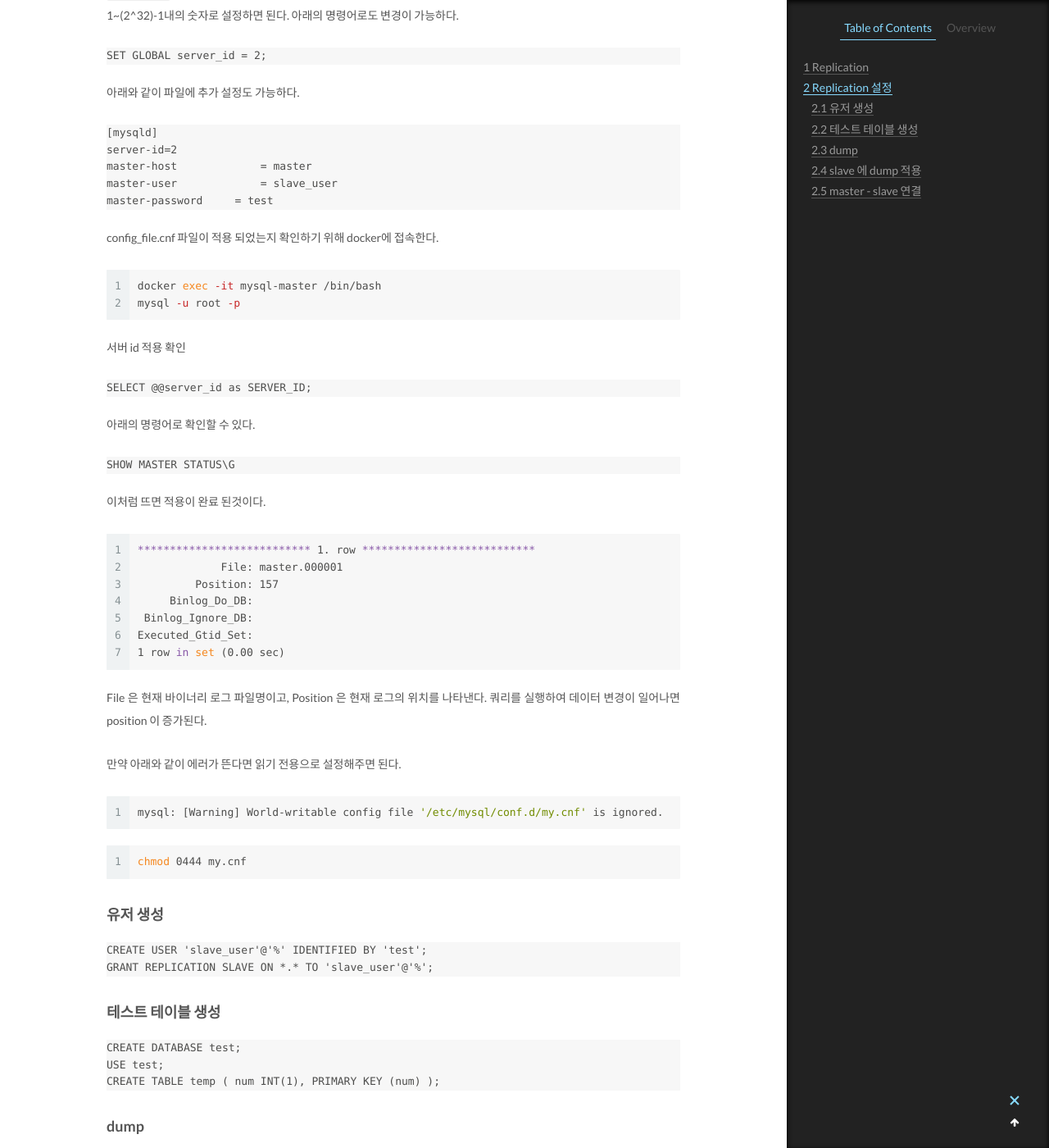
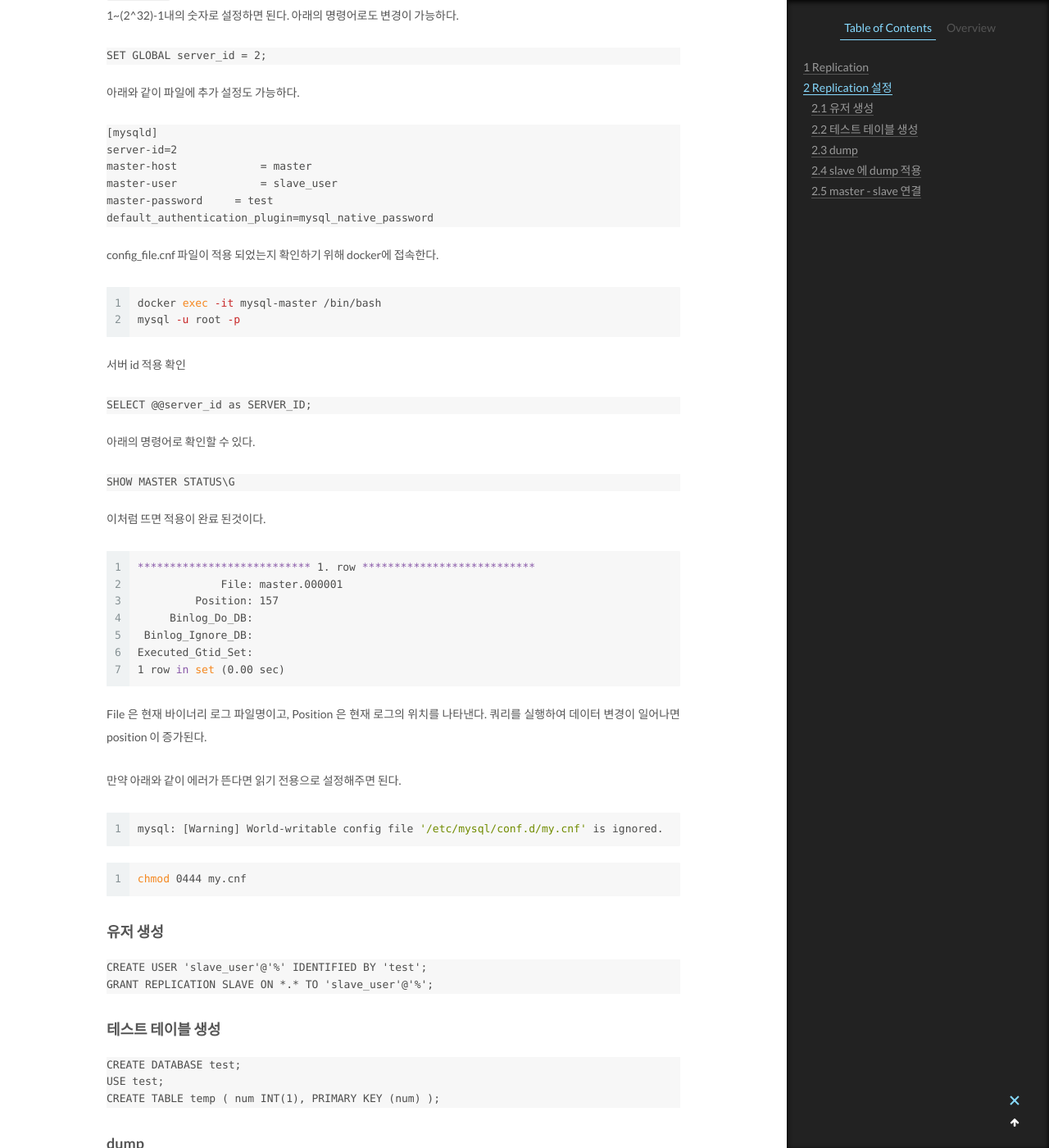
Before and after one commit to hanbong5938/hanbong5938.github.io, a Jekyll site: the page built from _posts/mySql/2022-07-19-[Docker]Mysql Replication.md, in a window 1280 px wide and 1400 px high, scrolled down 1537 px. Shown: the whole window at 82% size. Built offline with Jekyll 4.4.1, drawn with Linux system fonts in a browser that asks for light colours; comment, search, counter and statistics services are not loaded.

Commit message:
Update 2022-07-19-[Docker]Mysql Replication.md

````diff
--- a/_posts/mySql/2022-07-19-[Docker]Mysql Replication.md
+++ b/_posts/mySql/2022-07-19-[Docker]Mysql Replication.md
@@ -58,6 +58,7 @@ server-id=2
 master-host             = master
 master-user             = slave_user
 master-password     = test
+default_authentication_plugin=mysql_native_password
 ```
 
 
````
